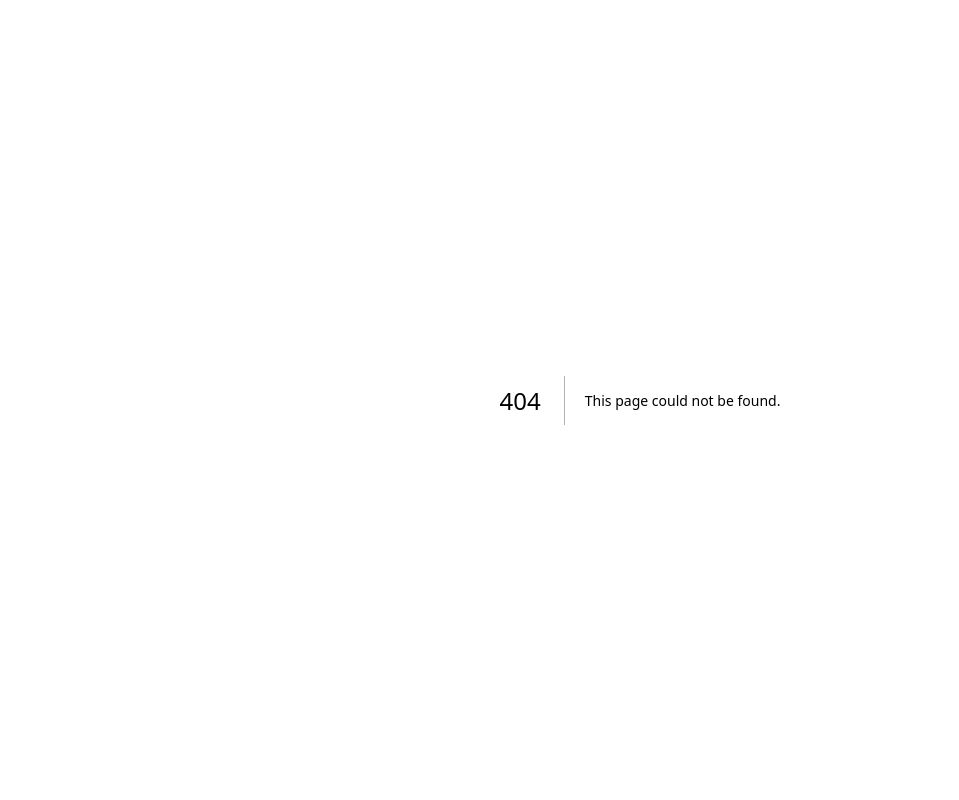
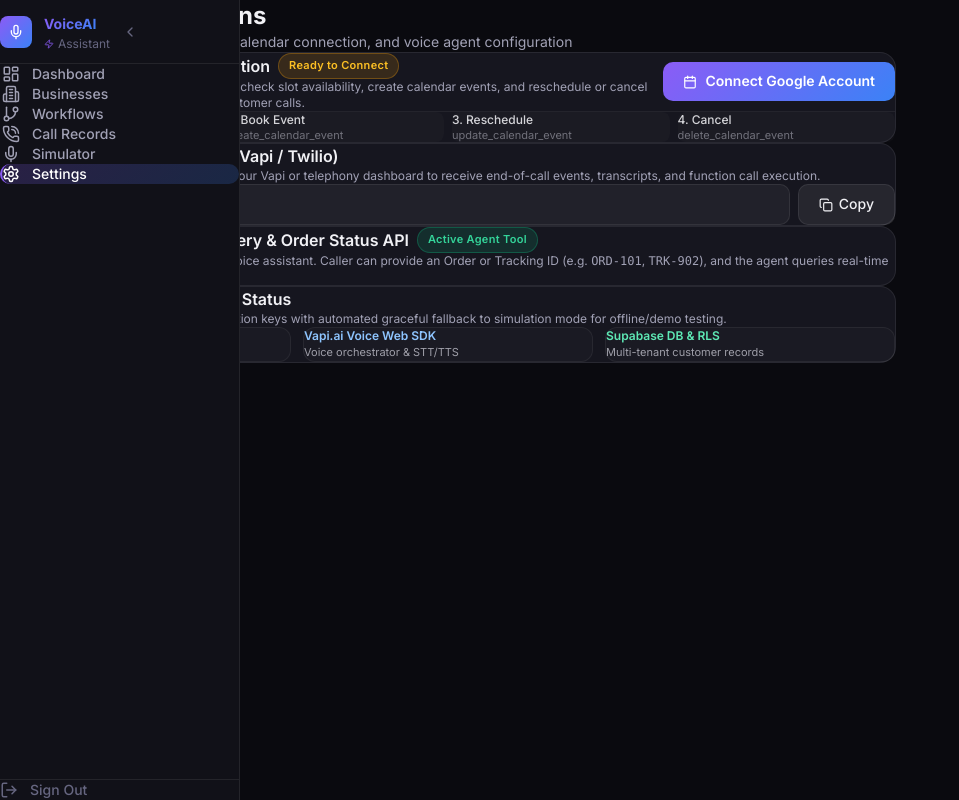
Before and after one commit to MeowMan007/VoiceAI, a Next.js app: page /settings in a window 1280 px wide. Before the commit this address had no page. Shown: the whole page, without its empty margins (0-959 px from the left). Built offline with nearby package versions, Linux system fonts and the light colour scheme; no server answers.

Commit message:
added settings page with google calendar integration

```diff
--- /dev/null
+++ b/src/app/(dashboard)/settings/page.tsx
@@ -0,0 +1,201 @@
+'use client'
+import { useState, useEffect, Suspense } from 'react'
+import { useSearchParams } from 'next/navigation'
+import toast from 'react-hot-toast'
+import {
+  Calendar, Key, Webhook, ShieldCheck, CheckCircle2,
+  ExternalLink, Copy, RefreshCw, Smartphone
+} from 'lucide-react'
+
+function SettingsContent() {
+  const searchParams = useSearchParams()
+  const [googleConnected, setGoogleConnected] = useState(false)
+  const [copiedWebhook, setCopiedWebhook] = useState(false)
+
+  useEffect(() => {
+    if (searchParams.get('google_connected') === 'true') {
+      setGoogleConnected(true)
+      toast.success('Google Calendar connected successfully!')
+    }
+  }, [searchParams])
+
+  const copyToClipboard = (text: string) => {
+    navigator.clipboard.writeText(text)
+    setCopiedWebhook(true)
+    toast.success('Copied to clipboard!')
+    setTimeout(() => setCopiedWebhook(false), 2000)
+  }
+
+  const webhookUrl = typeof window !== 'undefined'
+    ? `${window.location.origin}/api/vapi/webhook`
+    : 'https://your-domain.com/api/vapi/webhook'
+
+  return (
+    <div className="p-6 max-w-4xl mx-auto space-y-6">
+      <div>
+        <h1 className="text-2xl font-bold font-display">Settings & Integrations</h1>
+        <p className="text-sm mt-0.5" style={{ color: 'var(--text-secondary)' }}>
+          Manage external services, Google Calendar connection, and voice agent configuration
+        </p>
+      </div>
+
+      {/* Google Calendar Integration Card */}
+      <div className="glass-card p-6">
+        <div className="flex flex-col sm:flex-row sm:items-center justify-between gap-4">
+          <div className="flex items-start gap-3">
+            <div className="w-10 h-10 rounded-xl bg-blue-500/10 border border-blue-500/20 flex items-center justify-center text-blue-400 shrink-0">
+              <Calendar size={20} />
+            </div>
+            <div>
+              <div className="flex items-center gap-2">
+                <h3 className="font-semibold text-base">Google Calendar Integration</h3>
+                {googleConnected ? (
+                  <span className="badge badge-completed">Connected</span>
+                ) : (
+                  <span className="badge badge-pending">Ready to Connect</span>
+                )}
+              </div>
+              <p className="text-xs mt-1" style={{ color: 'var(--text-secondary)' }}>
+                Allows your Voice AI assistant to check slot availability, create calendar events, and reschedule or cancel appointments directly during customer calls.
+              </p>
+            </div>
+          </div>
+
+          <div className="shrink-0">
+            {googleConnected ? (
+              <button
+                onClick={() => {
+                  setGoogleConnected(false)
+                  toast.success('Disconnected from Google Calendar')
+                }}
+                className="btn-secondary text-xs px-3 py-2 text-rose-400 hover:text-rose-300"
+              >
+                Disconnect
+              </button>
+            ) : (
+              <a
+                href="/api/auth/google"
+                className="btn-primary inline-flex items-center gap-2 text-xs py-2 px-4"
+              >
+                <Calendar size={14} />
+                Connect Google Account
+              </a>
+            )}
+          </div>
+        </div>
+
+        {/* Calendar Tools Info */}
+        <div className="mt-4 pt-4 border-t border-white/[0.06] grid grid-cols-2 sm:grid-cols-4 gap-2 text-xs">
+          <div className="p-2.5 rounded-lg bg-white/[0.02]">
+            <p className="font-medium text-zinc-300">1. Check Slot</p>
+            <p className="text-[11px] text-zinc-500">check_calendar_availability</p>
+          </div>
+          <div className="p-2.5 rounded-lg bg-white/[0.02]">
+            <p className="font-medium text-zinc-300">2. Book Event</p>
+            <p className="text-[11px] text-zinc-500">create_calendar_event</p>
+          </div>
+          <div className="p-2.5 rounded-lg bg-white/[0.02]">
+            <p className="font-medium text-zinc-300">3. Reschedule</p>
+            <p className="text-[11px] text-zinc-500">update_calendar_event</p>
+          </div>
+          <div className="p-2.5 rounded-lg bg-white/[0.02]">
+            <p className="font-medium text-zinc-300">4. Cancel</p>
+            <p className="text-[11px] text-zinc-500">delete_calendar_event</p>
+          </div>
+        </div>
+      </div>
+
+      {/* Voice Provider & Webhook Card */}
+      <div className="glass-card p-6 space-y-4">
+        <div className="flex items-start gap-3">
+          <div className="w-10 h-10 rounded-xl bg-purple-500/10 border border-purple-500/20 flex items-center justify-center text-purple-400 shrink-0">
+            <Webhook size={20} />
+          </div>
+          <div>
+            <h3 className="font-semibold text-base">Voice AI Webhook URL (Vapi / Twilio)</h3>
+            <p className="text-xs mt-1" style={{ color: 'var(--text-secondary)' }}>
+              Configure this webhook URL in your Vapi or telephony dashboard to receive end-of-call events, transcripts, and function call execution.
+            </p>
+          </div>
+        </div>
+
+        <div className="flex items-center gap-2">
+          <input
+            type="text"
+            readOnly
+            value={webhookUrl}
+            className="input-field text-xs font-mono bg-black/40"
+          />
+          <button
+            onClick={() => copyToClipboard(webhookUrl)}
+            className="btn-secondary text-xs flex items-center gap-1.5 py-2.5 px-3 shrink-0"
+          >
+            {copiedWebhook ? <CheckCircle2 size={14} className="text-green-400" /> : <Copy size={14} />}
+            {copiedWebhook ? 'Copied' : 'Copy'}
+          </button>
+        </div>
+      </div>
+
+      {/* Second External Tool: Order & Tracking API (Bonus requirement) */}
+      <div className="glass-card p-6 space-y-3">
+        <div className="flex items-start gap-3">
+          <div className="w-10 h-10 rounded-xl bg-emerald-500/10 border border-emerald-500/20 flex items-center justify-center text-emerald-400 shrink-0">
+            <Smartphone size={20} />
+          </div>
+          <div>
+            <div className="flex items-center gap-2">
+              <h3 className="font-semibold text-base">Bonus Agent Tool: Delivery & Order Status API</h3>
+              <span className="badge badge-completed">Active Agent Tool</span>
+            </div>
+            <p className="text-xs mt-1" style={{ color: 'var(--text-secondary)' }}>
+              Integrated REST API tool for AI voice assistant. Caller can provide an Order or Tracking ID (e.g. <code>ORD-101</code>, <code>TRK-902</code>), and the agent queries real-time status dynamically.
+            </p>
+          </div>
+        </div>
+      </div>
+
+      {/* Environment Config Info */}
+      <div className="glass-card p-6 space-y-3">
+        <div className="flex items-start gap-3">
+          <div className="w-10 h-10 rounded-xl bg-zinc-500/10 border border-zinc-500/20 flex items-center justify-center text-zinc-400 shrink-0">
+            <ShieldCheck size={20} />
+          </div>
+          <div>
+            <h3 className="font-semibold text-base">Environment & API Keys Status</h3>
+            <p className="text-xs mt-1" style={{ color: 'var(--text-secondary)' }}>
+              The system supports full production keys with automated graceful fallback to simulation mode for offline/demo testing.
+            </p>
+          </div>
+        </div>
+
+        <div className="grid grid-cols-1 sm:grid-cols-3 gap-3 pt-2">
+          <div className="p-3 rounded-xl bg-white/[0.02] border border-white/[0.06]">
+            <p className="text-xs font-semibold text-purple-300">OpenAI GPT-4o</p>
+            <p className="text-[11px] text-zinc-400 mt-0.5">Supports tool calling & summary</p>
+          </div>
+          <div className="p-3 rounded-xl bg-white/[0.02] border border-white/[0.06]">
+            <p className="text-xs font-semibold text-blue-300">Vapi.ai Voice Web SDK</p>
+            <p className="text-[11px] text-zinc-400 mt-0.5">Voice orchestrator & STT/TTS</p>
+          </div>
+          <div className="p-3 rounded-xl bg-white/[0.02] border border-white/[0.06]">
+            <p className="text-xs font-semibold text-emerald-300">Supabase DB & RLS</p>
+            <p className="text-[11px] text-zinc-400 mt-0.5">Multi-tenant customer records</p>
+          </div>
+        </div>
+      </div>
+    </div>
+  )
+}
+
+export default function SettingsPage() {
+  return (
+    <Suspense fallback={
+      <div className="p-12 text-center">
+        <div className="w-8 h-8 border-2 border-purple-500 border-t-transparent rounded-full animate-spin mx-auto mb-3" />
+        <p className="text-sm text-zinc-400">Loading settings...</p>
+      </div>
+    }>
+      <SettingsContent />
+    </Suspense>
+  )
+}
```
